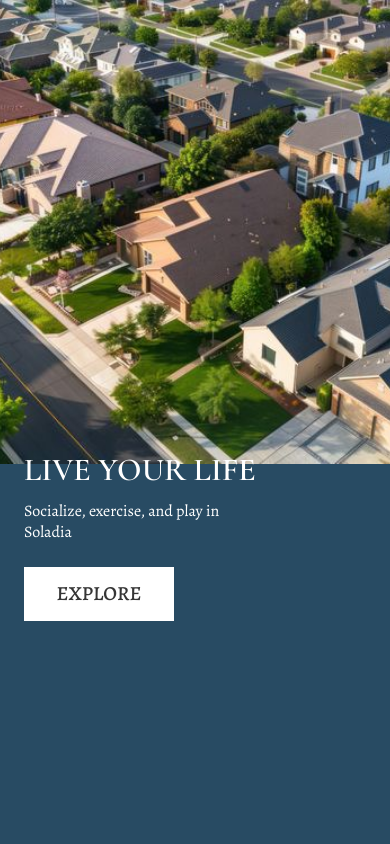
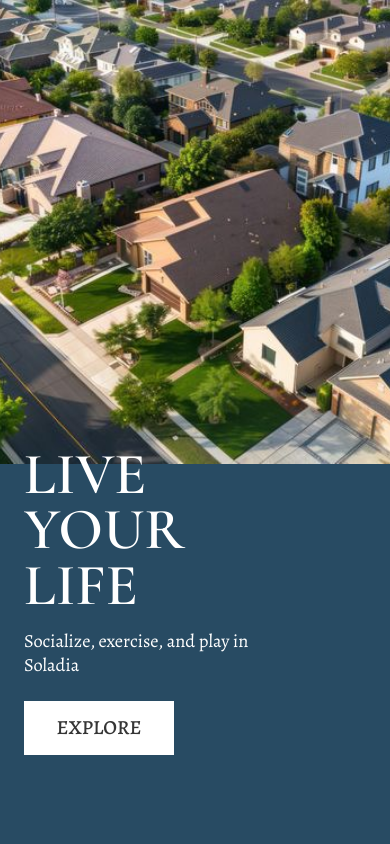
Before and after one commit to Valiant49/websys_views, a website: page index.html in a window 390 px wide. Shown: the top 844 px of the page. Drawn offline with nearby package versions, Linux system fonts and the light colour scheme.

Commit message:
Fix mobile responsiveness: hero headline, section margins

```diff
--- a/index.html
+++ b/index.html
@@ -34,32 +34,29 @@
 <body class="bg-[#fafafa] text-[#353535] font-nunito">
 
     <!-- ================= HERO SECTION ================= -->
-<section class="relative w-full h-screen overflow-hidden flex flex-col">
+<section class="relative w-full min-h-screen sm:h-screen overflow-visible sm:overflow-hidden flex flex-col">
 
-    <!-- Background Image — 55% of screen height -->
     <img src="./assets/images/hero.jpg" alt="Hero Image"
          class="w-full h-[55vh] object-cover block flex-none">
 
-    <!-- Blue Panel — automatically fills remaining 45% -->
     <div class="flex-1 bg-primary flex flex-col justify-start px-6 sm:px-10 lg:px-[90px]">
 
-    <h1 class="font-cormorant font-semibold text-white leading-[0.95] text-[clamp(2rem,6vw,8.75rem)] -mt-[0.3em] sm:-mt-[0.4em] lg:-mt-[0.5em]">
-    LIVE YOUR LIFE
+        <h1 class="font-cormorant font-semibold text-white leading-[0.95] text-[clamp(3.5rem,15vw,8.75rem)] sm:text-[clamp(2rem,6vw,8.75rem)] -mt-[0.3em] sm:-mt-[0.4em] lg:-mt-[0.5em]">
+            LIVE<br class="sm:hidden"> YOUR<br class="sm:hidden"> LIFE
         </h1>
 
-    <p class="font-alegreya font-normal text-white leading-[1.3] mt-4 sm:mt-5 text-[clamp(1rem,2.2vw,3rem)]">
+        <p class="font-alegreya font-normal text-white leading-[1.3] mt-4 sm:mt-5 text-[clamp(1.15rem,3.2vw,3rem)] sm:text-[clamp(1rem,2.2vw,3rem)]">
             Socialize, exercise, and play in
             <br>
             Soladia
         </p>
 
-    <button class="mt-6 sm:mt-8 w-[150px] h-[54px] sm:w-[180px] sm:h-[65px] lg:w-[205px] lg:h-[73px] bg-white text-[#353535] font-alegreya font-medium text-xl sm:text-2xl transition duration-300 hover:bg-secondary">
+        <button class="mt-6 sm:mt-8 mb-8 sm:mb-0 w-[150px] h-[54px] sm:w-[180px] sm:h-[65px] lg:w-[205px] lg:h-[73px] bg-white text-[#353535] font-alegreya font-medium text-xl sm:text-2xl transition duration-300 hover:bg-secondary">
             EXPLORE
         </button>
 
     </div>
 
-    <!-- Navbar -->
     <nav class="absolute top-4 sm:top-6 lg:top-[30px] left-0 w-full flex justify-between items-center px-5 sm:px-10 lg:px-[8%] z-[100]">
         <!-- unchanged -->
     </nav>
```
Also changed, not shown: assets/css/output.css. Lines whose indentation alone changed are shown as unchanged.
